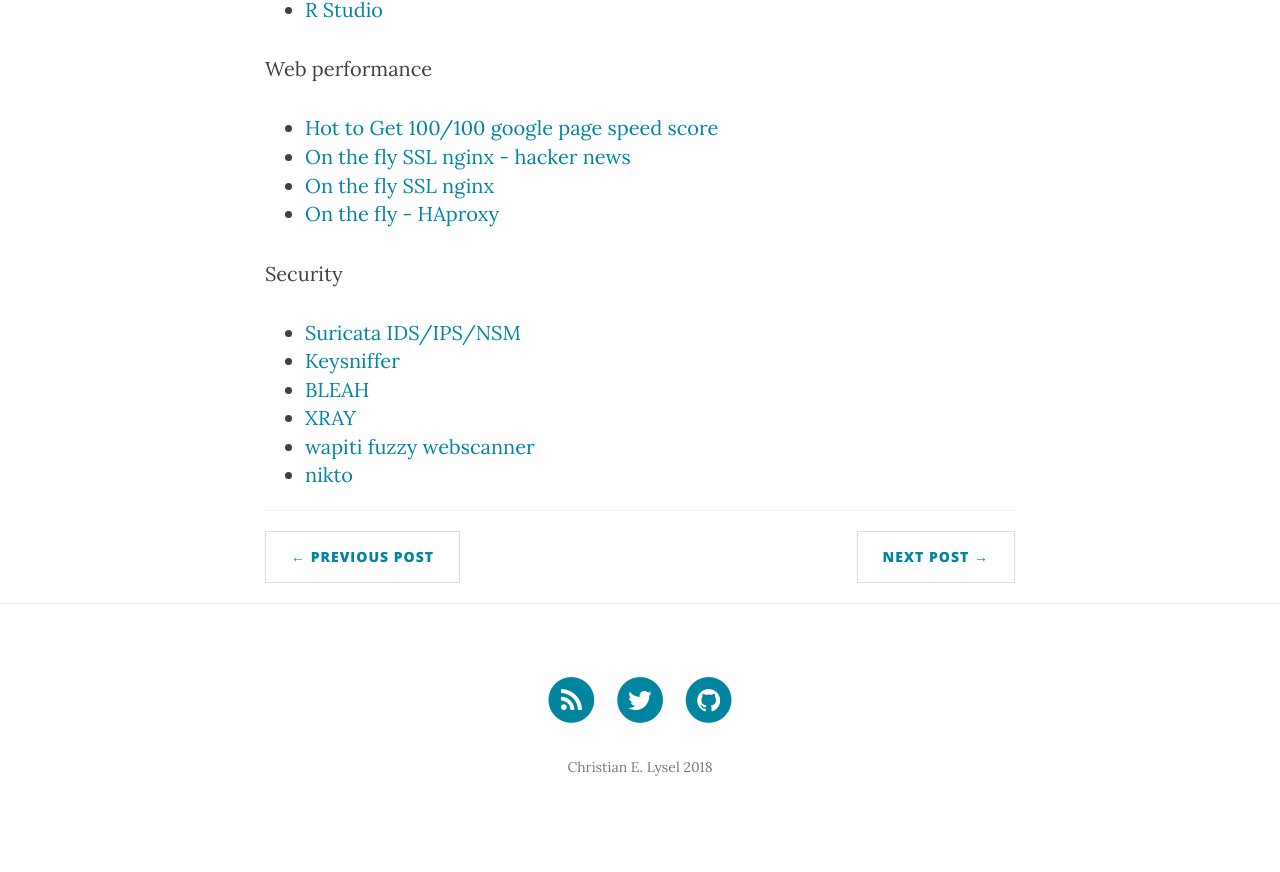
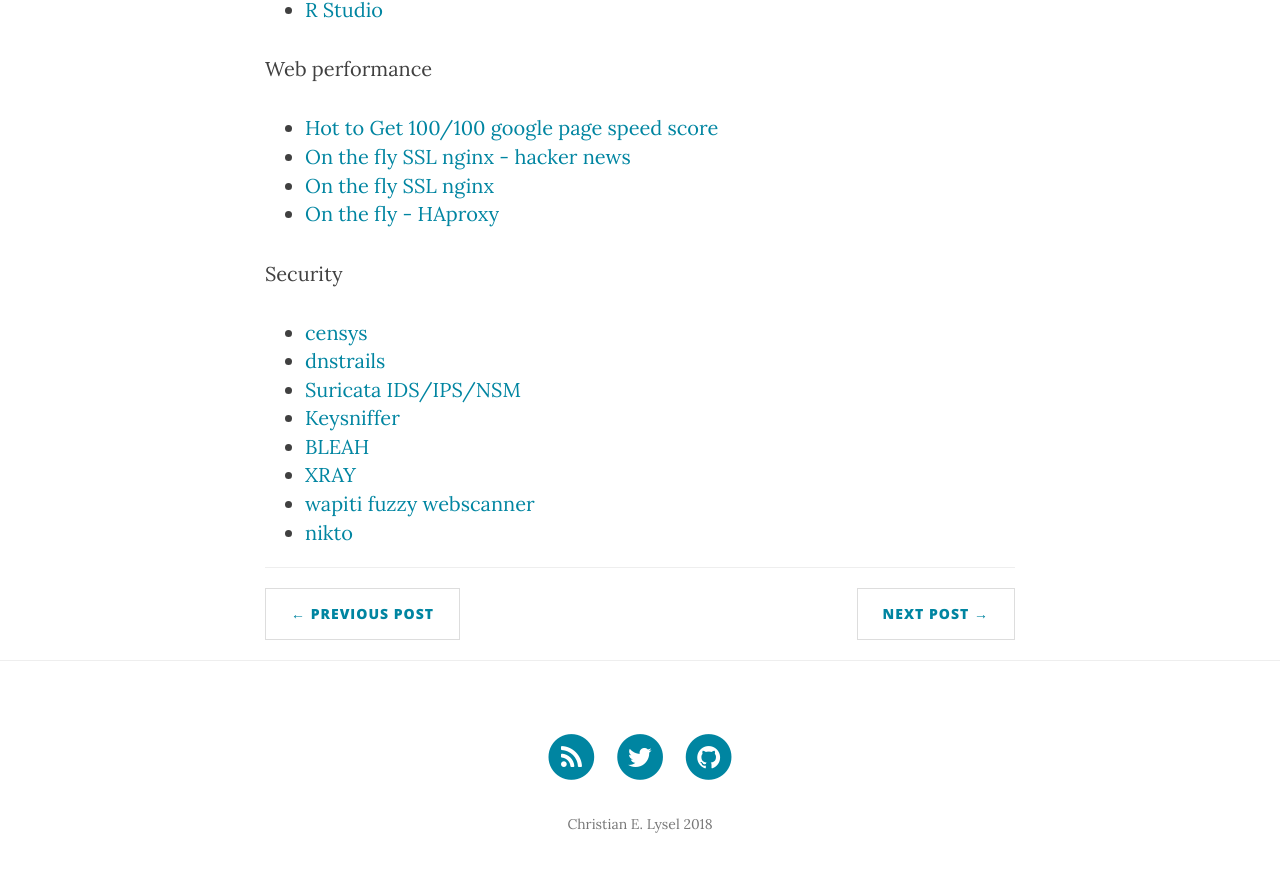
Before and after one commit to clysel/christian.lysel.net, a Jekyll site: the page built from _posts/2017-01-11-cool-projects.markdown, in a window 1280 px wide and 900 px high, scrolled down 1108 px. Shown: the top 872 px of the window. Built offline with Jekyll 4.4.1, drawn with Linux system fonts in a browser that asks for light colours; nearby versions of some CDN libraries; before the commit the page ends 1951 px from its top, so only the background shows below that.

Commit message:
Update 2017-01-11-cool-projects.markdown

```diff
--- a/_posts/2017-01-11-cool-projects.markdown
+++ b/_posts/2017-01-11-cool-projects.markdown
@@ -25,6 +25,7 @@
 Programming
    * [R Studio](https://www.rstudio.com/)
 
+
 Web performance
    * [Hot to Get 100/100 google page speed score](https://elliotec.com/how-to-get-100-google-page-speed-score/)
    * [On the fly SSL nginx - hacker news](https://news.ycombinator.com/item?id=12128993)
@@ -32,6 +33,8 @@
    * [On the fly - HAproxy](https://github.com/tinganho/haproxy-with-letsencrypt-auto-renewal)
 
 Security
+   * [censys](https://www.censys.io/)
+   * [dnstrails](https://dnstrails.com/)
    * [Suricata IDS/IPS/NSM](https://suricata-ids.org/)
    * [Keysniffer](https://www.keysniffer.net/)
    * [BLEAH](https://github.com/evilsocket/bleah)
```
